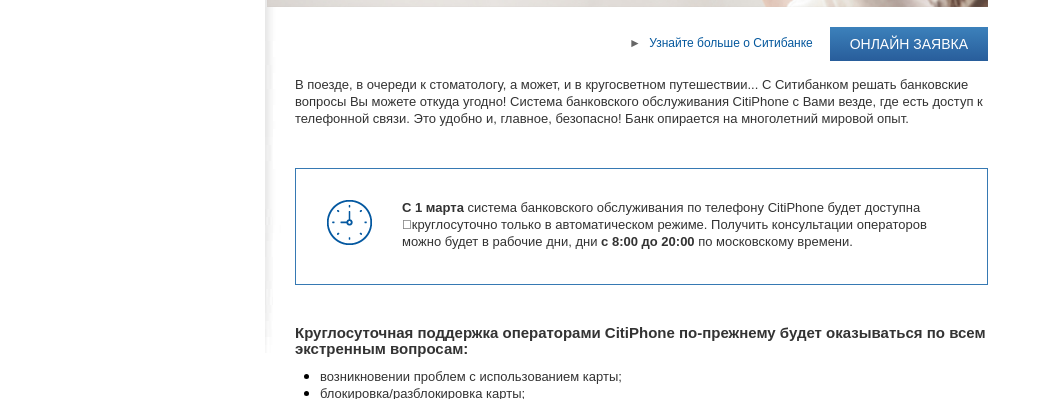
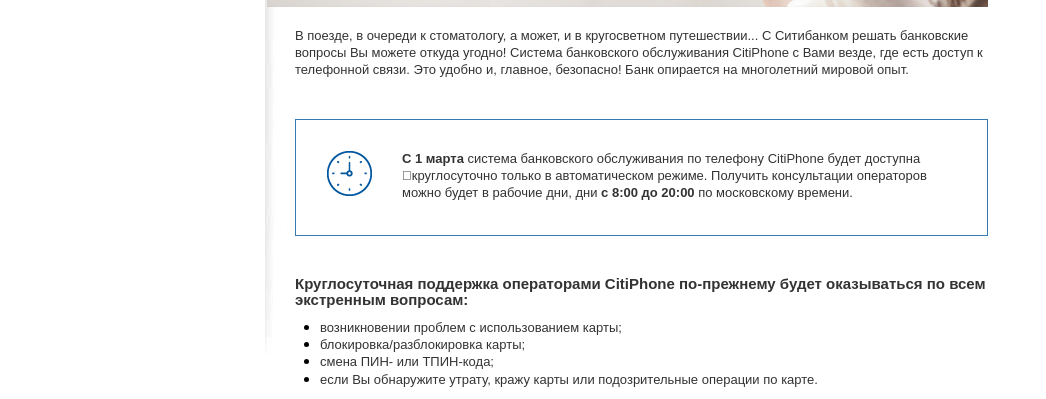
Before and after one commit to TakT/citibank, a website: page src/index5.html in a window 1280 px wide. Shown: the part 423-822 px from the top of the page, without its empty margins (117-1163 px from the left). Drawn offline with nearby package versions, Linux system fonts and the light colour scheme; files that its build step writes are made by us from their sources; files whose address does not match are found by name.

Commit message:
delete block

```diff
--- a/src/index5.html
+++ b/src/index5.html
@@ -80,13 +80,6 @@
 							</div>
 						</div>
 
-						<div class="content__actions">
-							<a href="https://www.citibank.ru/russia/citigroup/rus/about.htm?JFP_TOKEN=JFZ5G9DY" title="Узнайте больше о Ситибанке" class="btn btn-link-arrow">
-								<span>&#9658;</span>
-								<span>Узнайте больше о Ситибанке</span>
-							</a>
-							<a href="https://www.citibank.ru/russia/atwork/rus/form.htm" title="Онлайн заявка" class="btn btn-blue">Онлайн заявка</a>
-						</div>
 
 						<p>В поезде, в очереди к стоматологу, а может, и в кругосветном путешествии... С Ситибанком решать банковские вопросы Вы можете откуда угодно! Система банковского обслуживания CitiPhone с Вами везде, где есть доступ к телефонной связи. Это удобно и, главное, безопасно! Банк опирается на многолетний мировой опыт.</p>
 
```
Also changed, not shown: src/index6.html (+0 -7 lines).
